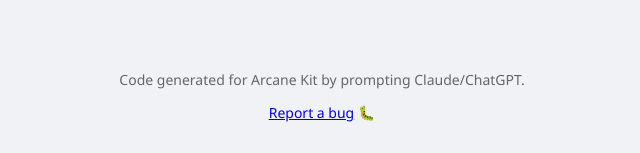
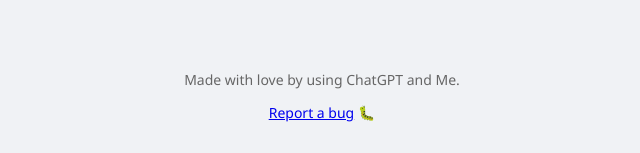
Before and after one commit to Sol-Dawn/sol-dawn.github.io, a plain HTML site: page arcane-kit.html in a window 1280 px wide. Shown: the part 2640-2793 px from the top of the page, without its empty margins (318-958 px from the left). Drawn offline with nearby package versions, Linux system fonts and the light colour scheme.

Commit message:
Update arcane-kit.html

```diff
--- a/arcane-kit.html
+++ b/arcane-kit.html
@@ -187,7 +187,7 @@
     </div>
 
     <footer style="margin-top: 40px; text-align: center; font-size: 14px; color: #666;">
-        <p>Code generated for Arcane Kit by prompting Claude/ChatGPT.</p>
+        <p>Made with love by using ChatGPT and Me.</p>
         <p><a href="https://www.youtube.com/watch?v=dQw4w9WgXcQ" title="">Report a bug</a> 🐛</p>
     </footer>
 </body>
```
